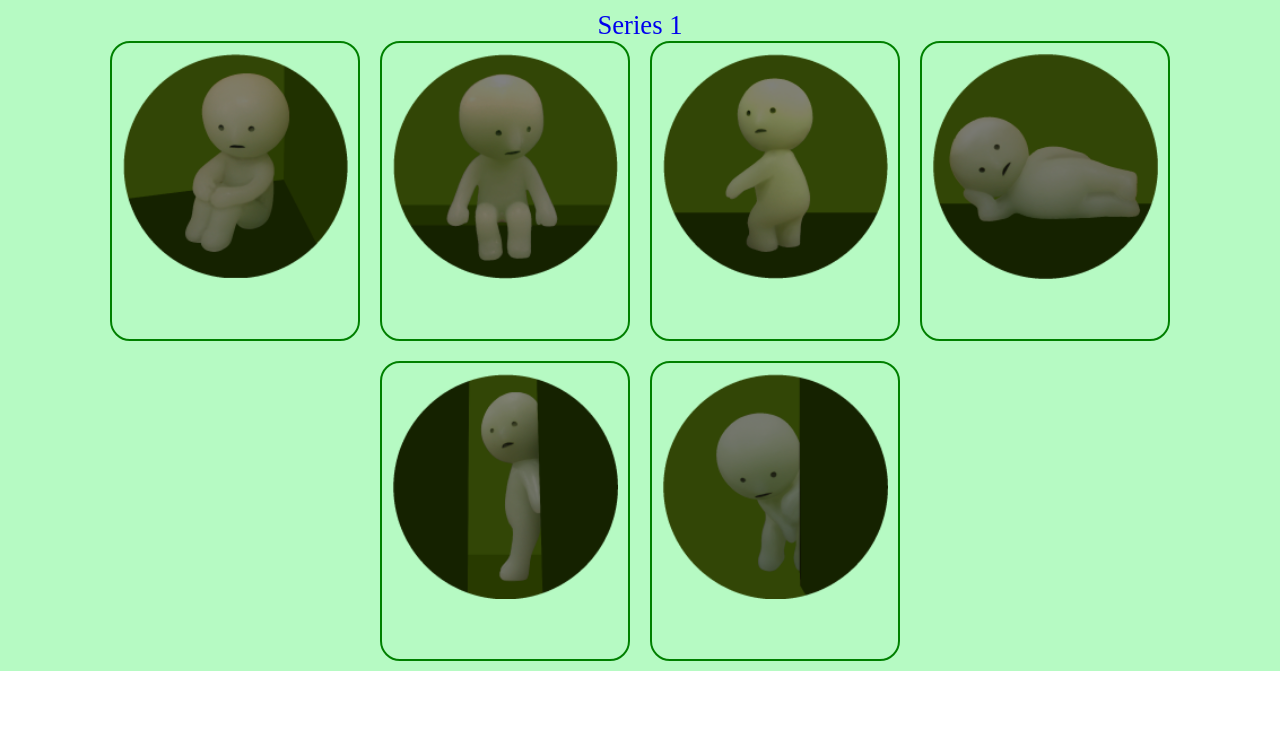
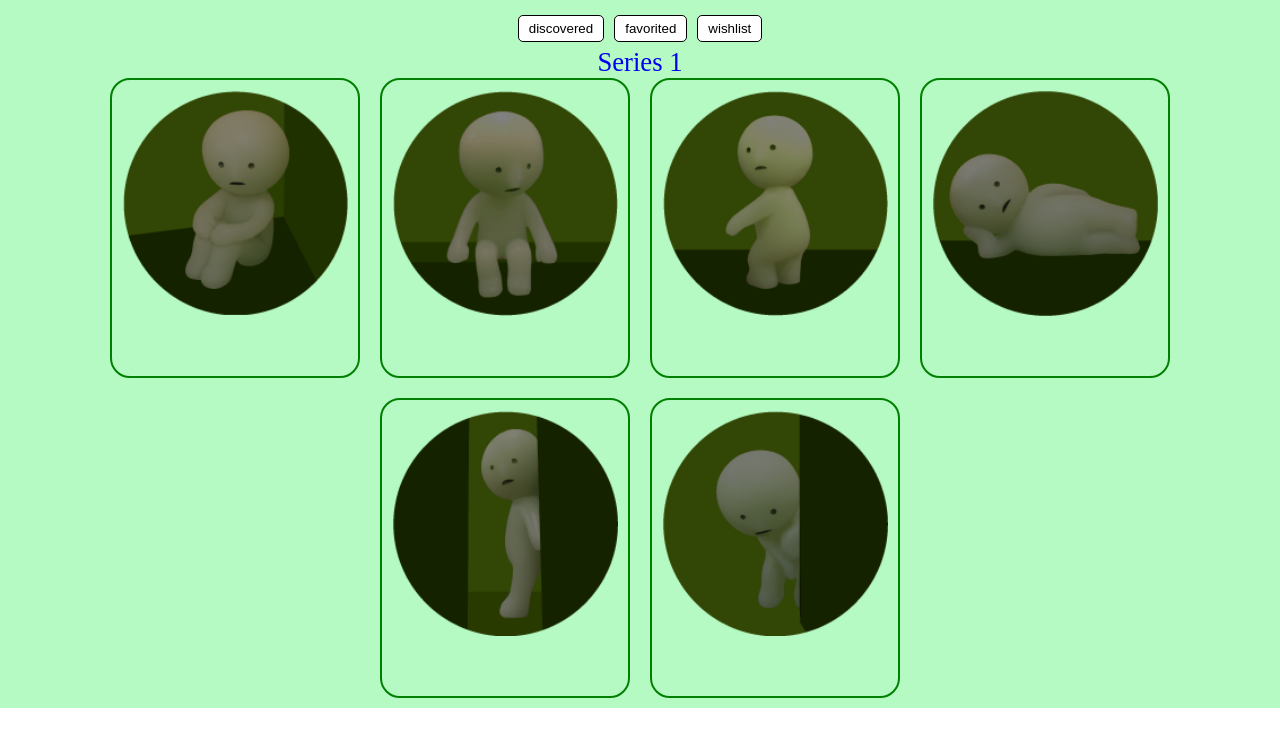
Before and after one commit to megan-yam/Smiski-Tracker, a React (Create React App) app: page / in a window 1280 px wide. Shown: the top 746 px of the page. Built offline with nearby package versions, Linux system fonts and the light colour scheme; the HTML template or start-up script is replaced by a standard one.

Commit message:
Added Filter component

```diff
--- a/package.json
+++ b/package.json
@@ -1,7 +1,7 @@
 {
   "name": "smiski-tracker",
   "version": "0.1.0",
-  "homepage": "https://megan-yam.github.io/smiski-tracker",
+  "homepage": "https://megan-yam.github.io/Smiski-Tracker/",
   "private": false,
   "dependencies": {
     "@fortawesome/free-regular-svg-icons": "^6.6.0",
--- a/src/App.js
+++ b/src/App.js
@@ -2,6 +2,7 @@ import { useState, useEffect } from "react";
 import "./App.css";
 import Series1 from "./Series1";
 import { Collectibles } from "./Collectibles";
+import Filter from "./Filter";
 
 function App() {
   const [found, setFound] = useState(
@@ -13,6 +14,7 @@ function App() {
   const [favorite, setFavorite] = useState(
     Collectibles.filter((item) => item.favorited).map((item) => item.name)
   );
+  const [filteredItems, setFilteredItems] = useState(Collectibles);
 
   function addFound(discovered) {
     if (!found.includes(discovered)) {
@@ -81,6 +83,12 @@ function App() {
   return (
     <>
       <div className="landing">
+        <Filter
+          found={found}
+          favorite={favorite}
+          list={list}
+          setFilteredItems={setFilteredItems}
+        />
         <Series1
           found={found}
           addFound={addFound}
@@ -91,6 +99,7 @@ function App() {
           list={list}
           addToList={addToList}
           removeFromList={removeFromList}
+          filteredItems={filteredItems}
         />
       </div>
     </>
--- /dev/null
+++ b/src/Filter.css
@@ -0,0 +1,18 @@
+.buttons-container {
+    display: flex;
+    justify-content: center;
+}
+
+.button {
+  border: 1px solid #000;
+  background: white;
+  margin: 5px 5px;
+  border-radius: 5px;
+  padding: 5px 10px;
+  cursor: pointer;
+}
+
+.button.active {
+    background:#1E3A8A ;
+    color: white;
+}
--- /dev/null
+++ b/src/Filter.js
@@ -0,0 +1,56 @@
+import React, { useState, useEffect } from "react";
+import { Collectibles } from "./Collectibles";
+import "./Filter.css";
+
+export default function Filter({ found, favorite, list, setFilteredItems }) {
+  const [selectedFilters, setSelectedFilters] = useState([]);
+
+  const filters = ["discovered", "favorited", "wishlist"];
+
+  const handleFilterButtonClick = (selectedCategory) => {
+    if (selectedFilters.includes(selectedCategory)) {
+      const newFilters = selectedFilters.filter(
+        (filter) => filter !== selectedCategory
+      );
+      setSelectedFilters(newFilters);
+    } else {
+      setSelectedFilters([...selectedFilters, selectedCategory]);
+    }
+  };
+
+  useEffect(() => {
+    filterItems();
+  }, [selectedFilters, found, favorite, list]);
+
+  const filterItems = () => {
+    let tempItems = Collectibles;
+
+    if (selectedFilters.length > 0) {
+      tempItems = Collectibles.filter((item) =>
+        selectedFilters.every((filter) => {
+          if (filter === "discovered") return found.includes(item.name);
+          if (filter === "favorited") return favorite.includes(item.name);
+          if (filter === "wishlist") return list.includes(item.name);
+          return true;
+        })
+      );
+    }
+    setFilteredItems(tempItems);
+  };
+
+  return (
+    <div className="buttons-container">
+      {filters.map((category, idx) => (
+        <button
+          onClick={() => handleFilterButtonClick(category)}
+          className={`button ${
+            selectedFilters.includes(category) ? "active" : ""
+          }`}
+          key={`filters-${idx}`}
+        >
+          {category}
+        </button>
+      ))}
+    </div>
+  );
+}
--- a/src/Series1.js
+++ b/src/Series1.js
@@ -12,6 +12,7 @@ function Series1(props) {
     addToList,
     removeFromList,
     list,
+    filteredItems,
   } = props;
 
   const handleFound = (item) => {
@@ -48,7 +49,7 @@ function Series1(props) {
           Series 1
         </a>
         <div className="smiski-container">
-          {Collectibles.map((item) => (
+          {filteredItems.map((item) => (
             <div key={item.name} className={item.name}>
               <img
                 src={item.imageSrc}
```
